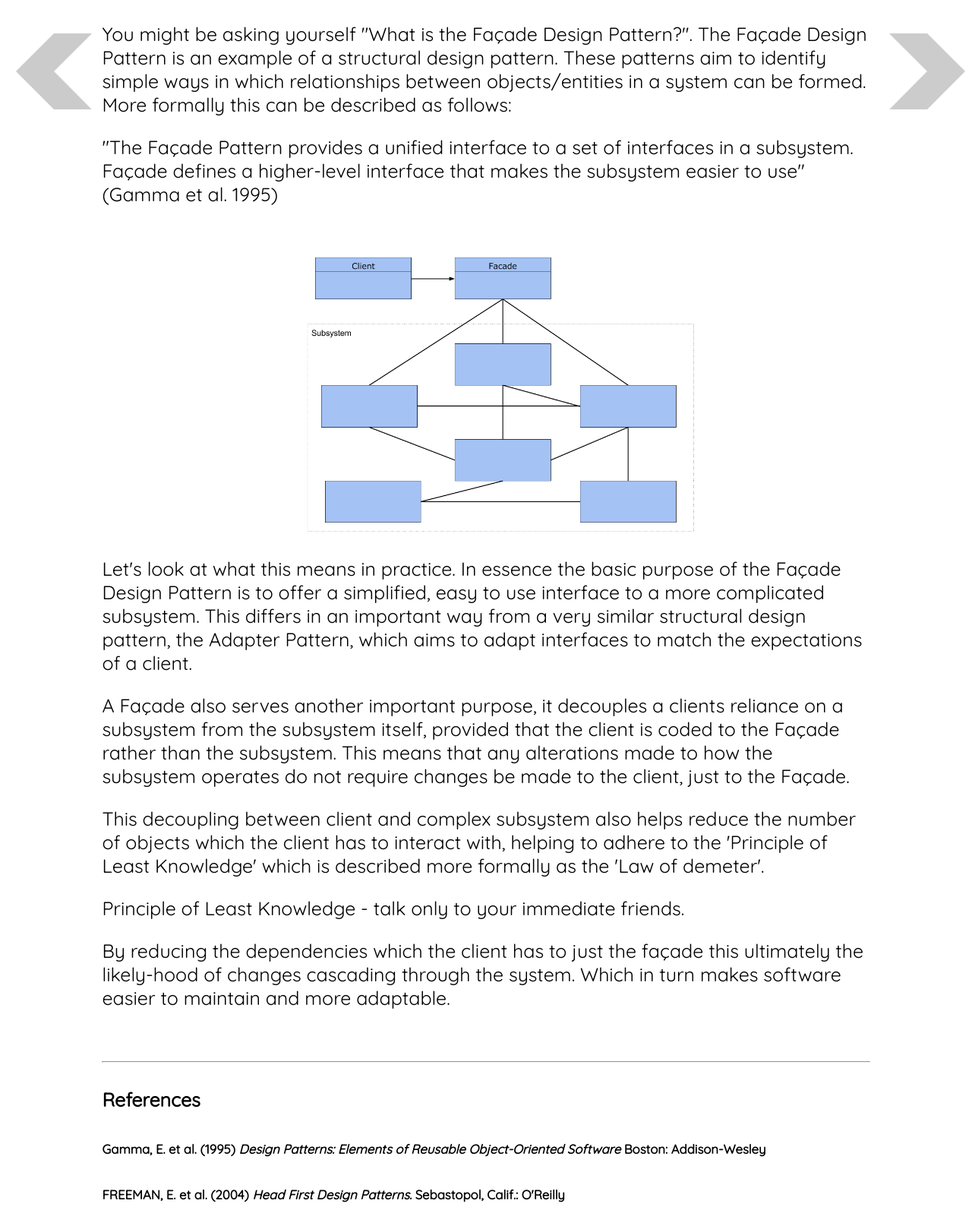
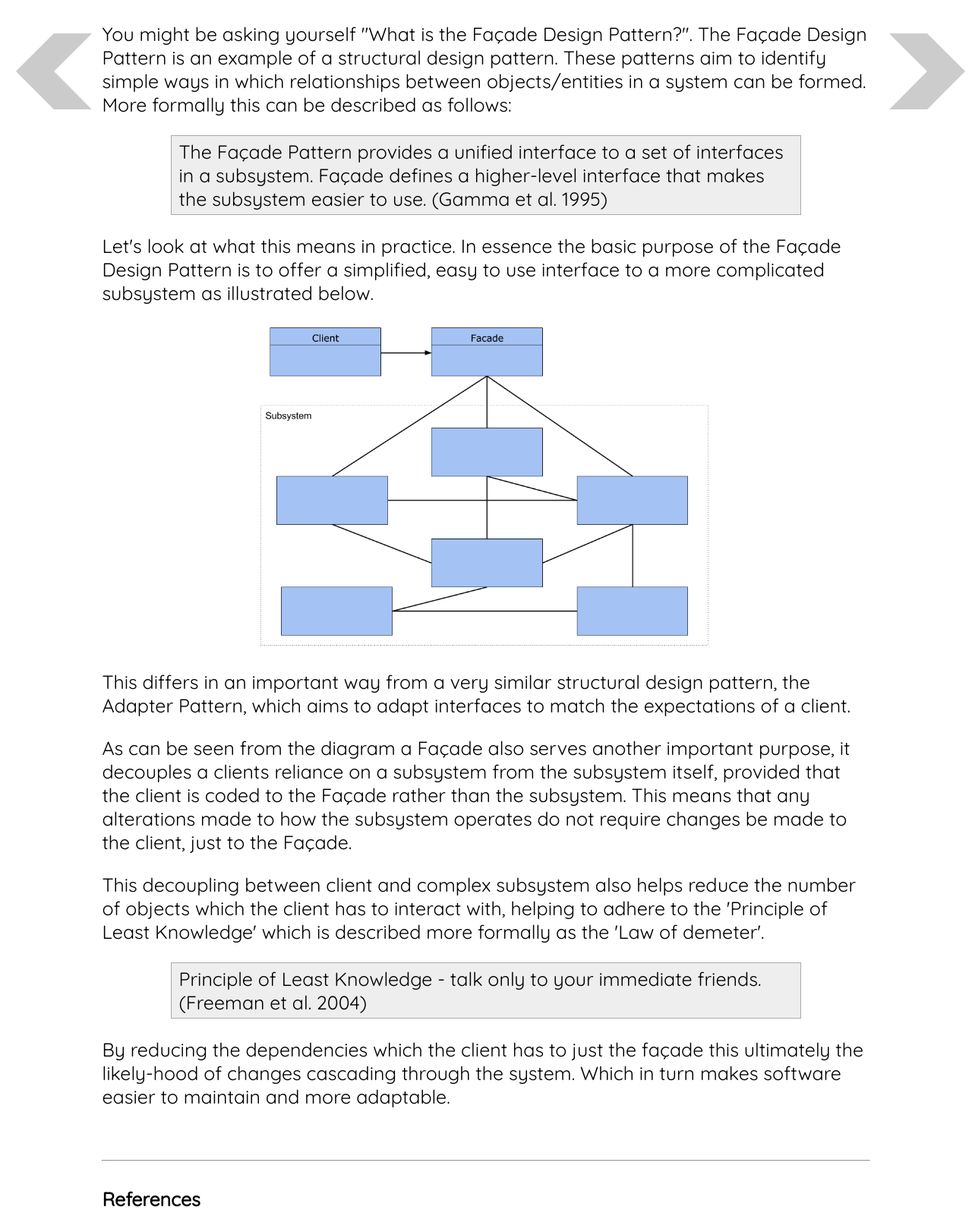
Before and after one commit to daveogle/Facade_Project, a PHP site: page /what.php in a window 1280 px wide. Shown: the part 239-1832 px from the top of the page at 76% size. Run offline with PHP 8.4, Linux system fonts and the light colour scheme.

Commit message:
CSS for quotes and definitons

```diff
--- a/CSS/Main.css
+++ b/CSS/Main.css
@@ -188,3 +188,16 @@ footer
     margin-left: auto;
     margin-right: auto;
 }
+
+.quote, .definition
+{
+    width: 80%;
+    border: 1px solid #AAA;
+    padding: 3px 10px;
+    background: #EEE
+}
+
+.quote p, .definition p
+{
+    margin: 2px 0;
+}
--- a/what.php
+++ b/what.php
@@ -12,22 +12,25 @@ include("Include/navigation.html");
         More formally this can be described as follows:
     </p>
 
-    <div class="quote">
+    <div class="quote center">
         <p>
-            "The Façade Pattern provides a unified interface to a set of interfaces in a subsystem. Façade defines a higher-level interface that makes the subsystem easier to use" (Gamma et al. 1995)
+            The Façade Pattern provides a unified interface to a set of interfaces in a subsystem. Façade defines a higher-level interface that makes the subsystem easier to use. (Gamma et al. 1995)
         </p>
     </div>
+
+    <p>
+        Let's look at what this means in practice.
+        In essence the basic purpose of the Façade Design Pattern is to offer a simplified, easy to use interface to a more complicated subsystem as illustrated below.
+    </p>
 
     <img src="Images/simpleFacade.png" alt="Façade Example" class="center" style="width: 60%; height: 60%; "/>
 
     <p>
-        Let's look at what this means in practice.
-        In essence the basic purpose of the Façade Design Pattern is to offer a simplified, easy to use interface to a more complicated subsystem.
         This differs in an important way from a very similar structural design pattern,
         the Adapter Pattern, which aims to adapt interfaces to match the expectations of a client.
     </p>
     <p>
-        A Façade also serves another important purpose, it decouples a clients reliance on a subsystem from the subsystem itself,
+        As can be seen from the diagram a Façade also serves another important purpose, it decouples a clients reliance on a subsystem from the subsystem itself,
         provided that the client is coded to the Façade rather than the subsystem.
         This means that any alterations made to how the subsystem operates do not require changes be made to the client, just to the Façade.
     </p>
@@ -37,9 +40,9 @@ include("Include/navigation.html");
         helping to adhere to the 'Principle of Least Knowledge' which is described more formally as the 'Law of demeter'.
     </p>
 
-    <div class="definition">
+    <div class="definition center">
         <p>
-        Principle of Least Knowledge - talk only to your immediate friends.
+        Principle of Least Knowledge - talk only to your immediate friends. (Freeman et al. 2004)
         </p>
     </div>
 
```
Also changed, not shown: Images/simpleFacade.png.
